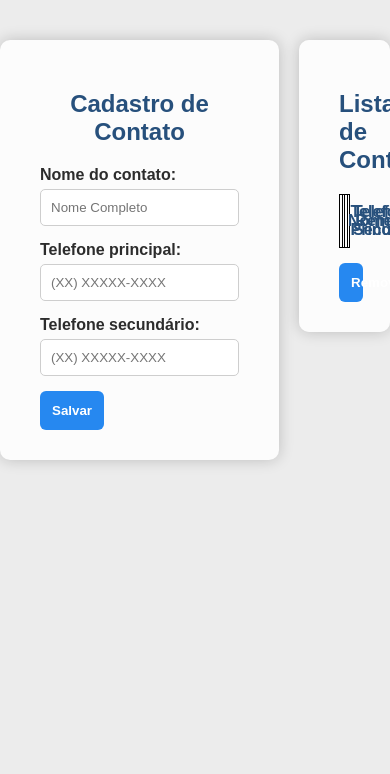
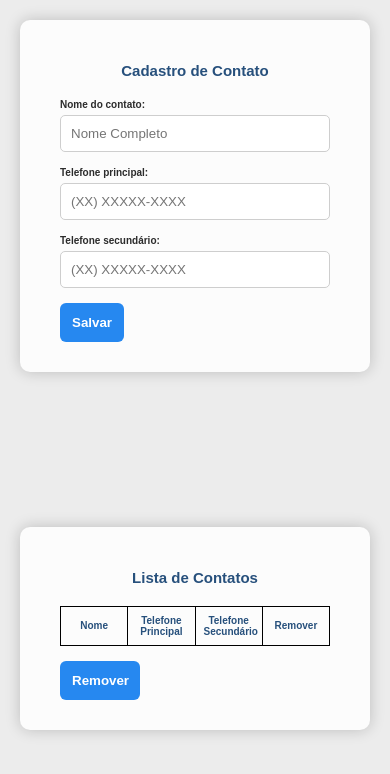
Before and after one commit to XandeBona/exercicioAvaliativoJs, a plain HTML site: page index.html in a window 390 px wide. Drawn offline with Linux system fonts and the light colour scheme.

Commit message:
Ajustado responsividade para telas menores

```diff
--- a/style.css
+++ b/style.css
@@ -10,9 +10,12 @@ body {
   background-color: #ececec;
   display: flex;
   justify-content: center;
+  align-items: flex-start;
   height: 100vh;
   margin: 0;
-  align-items: flex-start;
+  flex-wrap: wrap;
+  gap: 20px;
+  padding: 20px;
 }
 
 /* Estilização do titulo */
@@ -119,3 +122,14 @@ h2 {
   width: 18px;
   height: 18px;
 }
+
+/* Estilização de responsividade para dispositivos móveis */
+@media (max-width: 480px) {
+  .div_container,
+  .div_table {
+    margin: 0;
+    width: 100%;
+    max-width: 100%;
+    font-size: 10px;
+  }
+}
```
Also changed, not shown: index.html (+1 -1 lines).
